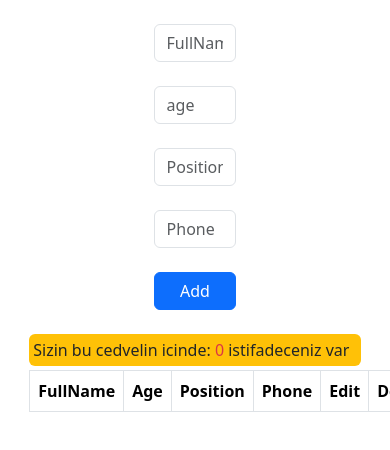
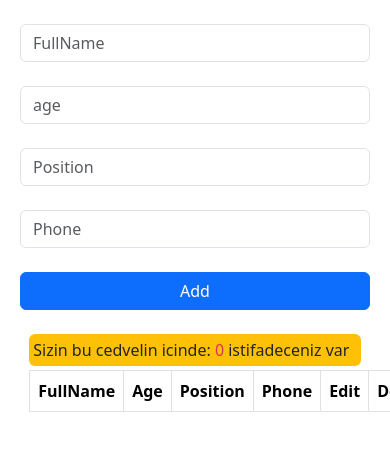
Before and after one commit to terlan-sireliyev/addUser-withTable-inReact, a React (Create React App) app: page / in a window 390 px wide. Shown: the top 450 px of the page. Built offline with nearby package versions, Linux system fonts and the light colour scheme.

Commit message:
addUser-withTable-inReact

```diff
--- a/src/components/TableFormUsers/FormUser.js
+++ b/src/components/TableFormUsers/FormUser.js
@@ -7,6 +7,10 @@ export default function FormUser() {
 
     const handleSubmit = (e) => {
         e.preventDefault();
+
+
+
+
         const name = e.target.elements.name.value
         const age = e.target.elements.age.value
         const position = e.target.elements.position.value
@@ -15,6 +19,21 @@ export default function FormUser() {
         const newList = {
             id: uniqid(), name, age, position, phone
         }
+
+         // if (editTodo) {
+        //     const editTodoLists = list.find((i) => i.id === editTodo);
+        //     const updateTodos = list.map((t) =>
+        //         t.id === editTodoLists.id
+        //     );
+        //     setList(updateTodos);
+        //     setEditTodo(0);
+        //     return;
+        // }
+
+
+
+
+
         if (name === '' || age === '' || position === '' || phone === '') {
             alert('Inputlar bos ola bilmez')
         } else {
@@ -48,10 +67,10 @@ export default function FormUser() {
             <div className={styleTable.table}>
                 <form onSubmit={handleSubmit}>
                     <div className={styleTable.FormInputbseDiv}>
-                        <input value={editTodo.name} onChange={(e) => setEditTodo(e.target.value)} name='name' className={`mt-4 w-25  form-control`} type="text" placeholder='FullName' />
-                        <input value={editTodo.age} onChange={(e) => setEditTodo(e.target.value)} name='age' className={`mt-4 w-25  form-control`} type="text" placeholder='age' />
-                        <input value={editTodo.position} onChange={(e) => setEditTodo(e.target.value)} name='position' className={`mt-4 w-25  form-control`} type="text" placeholder='Position' />
-                        <input value={editTodo.phone} onChange={(e) => setEditTodo(e.target.value)} name='phone' className={`mt-4 w-25  form-control`} type="text" placeholder='Phone' />
+                        <input value={editTodo.name} onChange={(e) => setEditTodo(e.target.value)} name='name' className={`mt-4  form-control `} type="text" placeholder='FullName' />
+                        <input value={editTodo.age} onChange={(e) => setEditTodo(e.target.value)} name='age' className={`mt-4  form-control`} type="text" placeholder='age' />
+                        <input value={editTodo.position} onChange={(e) => setEditTodo(e.target.value)} name='position' className={`mt-4  form-control`} type="text" placeholder='Position' />
+                        <input value={editTodo.phone} onChange={(e) => setEditTodo(e.target.value)} name='phone' className={`mt-4  form-control`} type="text" placeholder='Phone' />
                         <button class='btn btn-primary w-25 mt-4'>Add</button>
                     </div>
                 </form>
--- a/src/components/TableFormUsers/table.module.css
+++ b/src/components/TableFormUsers/table.module.css
@@ -8,3 +8,14 @@ flex-direction: column;
 justify-content: center;
 align-items: center;
 }
+.FormInputbseDiv input {
+    width: 311px!important;
+}
+@media screen and (max-width: 500px) {
+    .FormInputbseDiv input {
+        width: 350px!important;
+    }
+    .FormInputbseDiv button {
+        width: 350px!important;
+    }
+}
```
